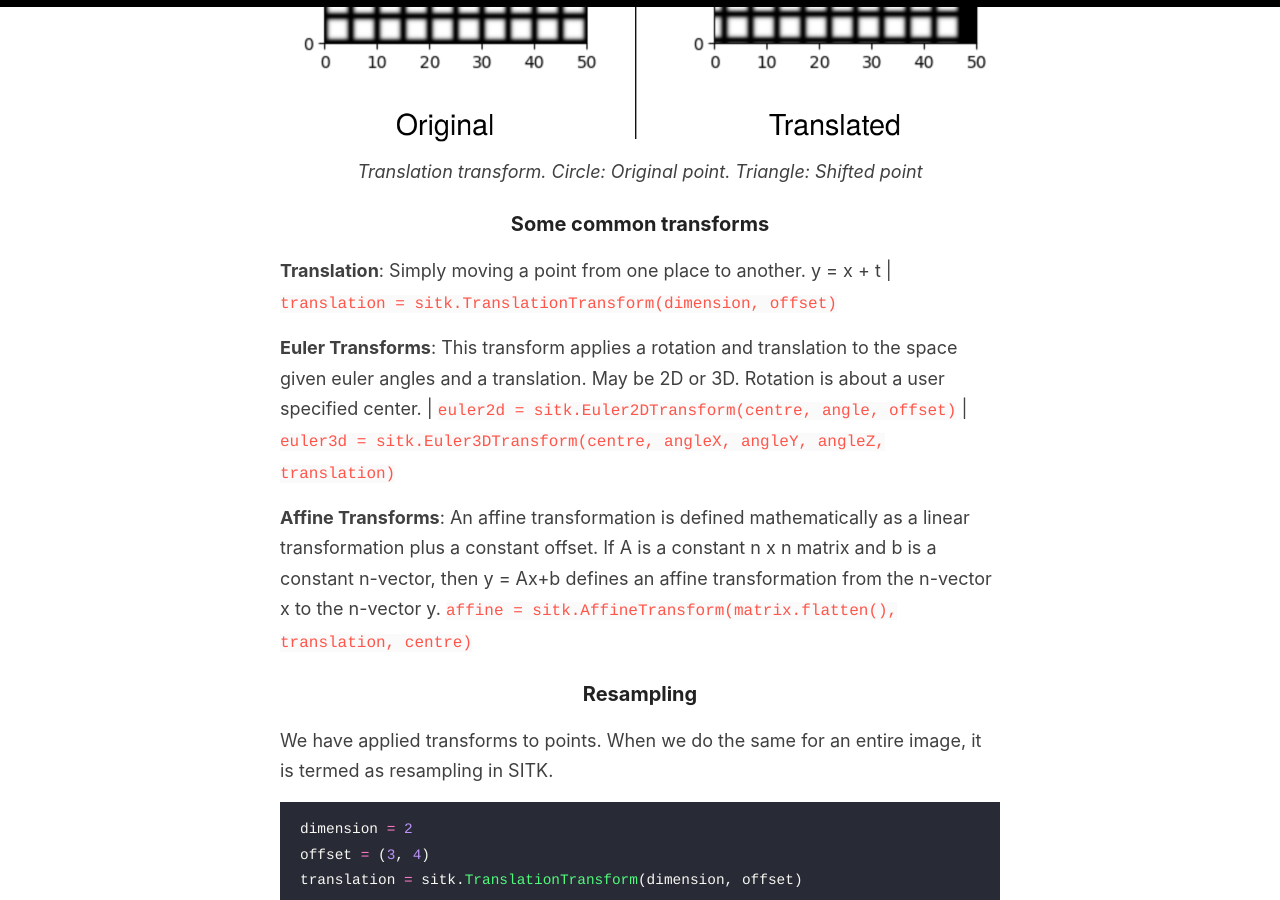
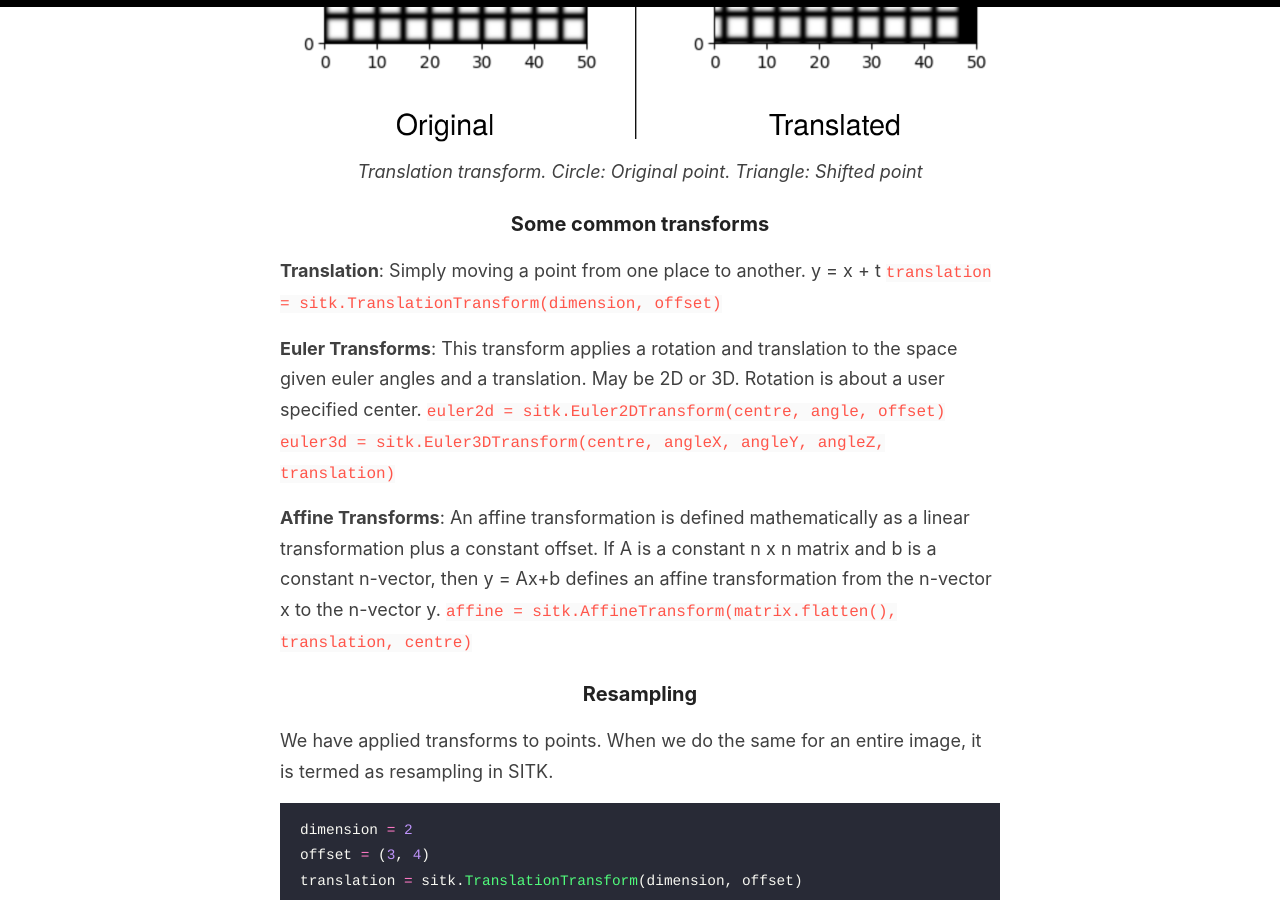
Before and after one commit to CodeSeeker99/codeseeker99.github.io, a Jekyll site: the page built from _posts/2021-02-16-Basics-of-SimpleITK.md, in a window 1280 px wide and 900 px high, scrolled down 5410 px. Built offline with Jekyll 4.4.1, drawn with Linux system fonts in a browser that asks for light colours; our own code applies the rules of GitHub Pages for plain Markdown files.

Commit message:
Update 2021-02-16-Basics-of-SimpleITK.md

````diff
--- a/_posts/2021-02-16-Basics-of-SimpleITK.md
+++ b/_posts/2021-02-16-Basics-of-SimpleITK.md
@@ -132,11 +132,11 @@ print('original point: {}\ntransformed point: {}\nback to original: {}'.format(p
 ### Some common transforms
 
 **Translation**: Simply moving a point from one place to another. y = x + t
-| ```translation = sitk.TranslationTransform(dimension, offset)```
+```translation = sitk.TranslationTransform(dimension, offset)```
 
 **Euler Transforms**: This transform applies a rotation and translation to the space given euler angles and a translation. May be 2D or 3D. Rotation is about a user specified center.
-| ```euler2d = sitk.Euler2DTransform(centre, angle, offset)```
-| ```euler3d = sitk.Euler3DTransform(centre, angleX, angleY, angleZ, translation)```
+```euler2d = sitk.Euler2DTransform(centre, angle, offset)```
+```euler3d = sitk.Euler3DTransform(centre, angleX, angleY, angleZ, translation)```
 
 **Affine Transforms**: An affine transformation is defined mathematically as a linear transformation plus a constant offset. If A is a constant n x n matrix and b is a constant n-vector, then y = Ax+b defines an affine transformation from the n-vector x to the n-vector y.
 ```affine = sitk.AffineTransform(matrix.flatten(), translation, centre)```
````
